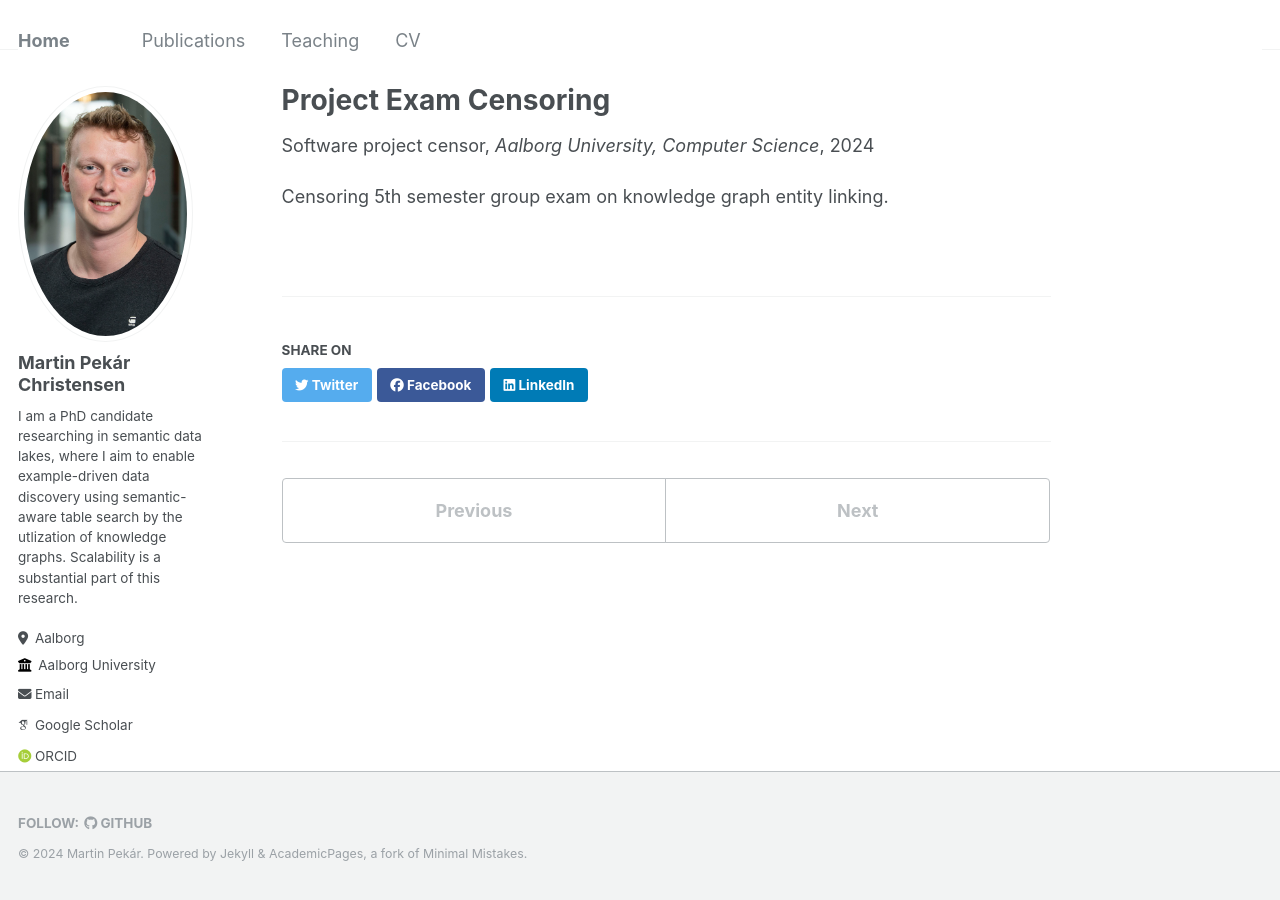
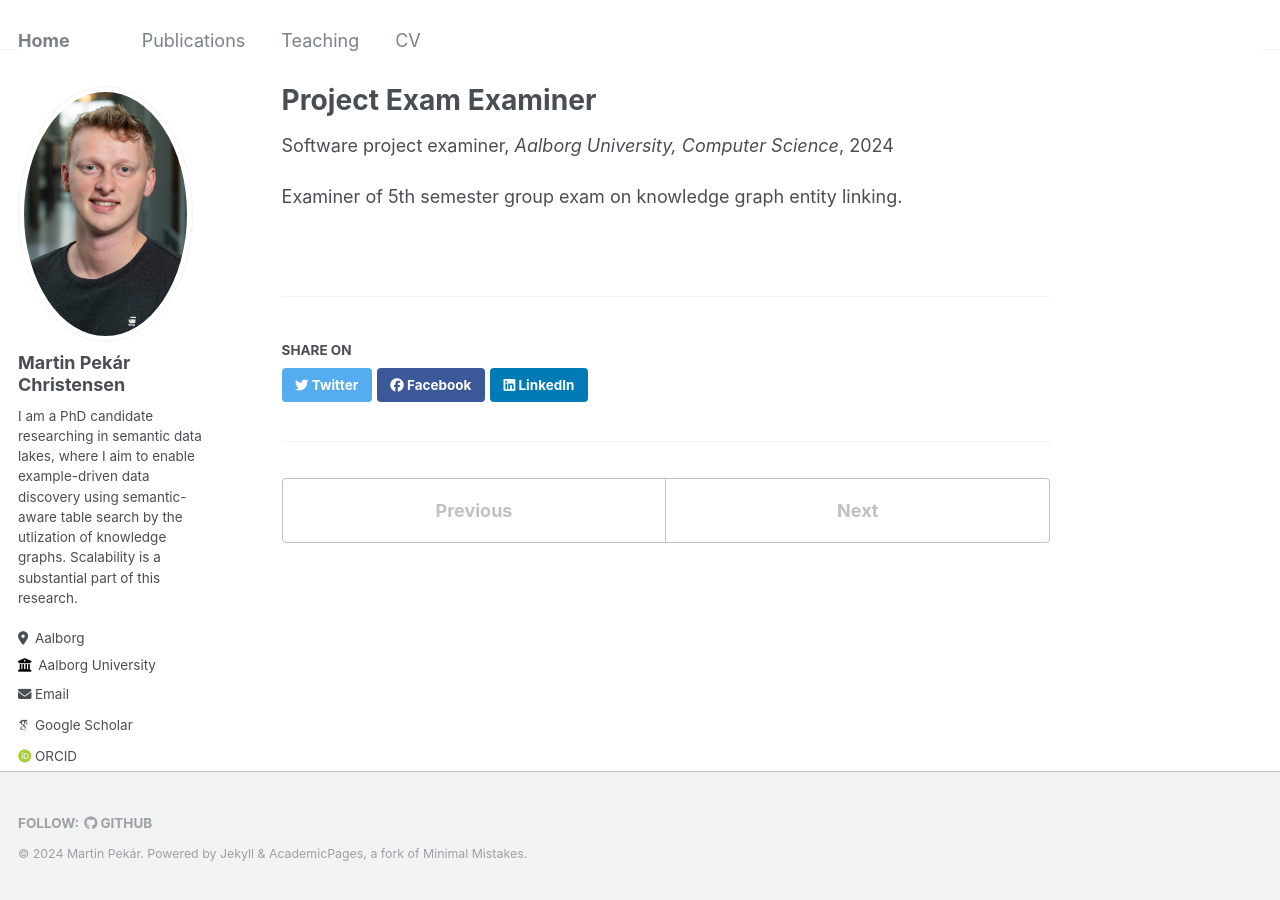
Before and after one commit to MrPekar98/mrpekar98.github.io, a Jekyll site: the page built from _teaching/2023-fall-teaching-censoring-2.md, in a window 1280 px wide. Built offline with Jekyll 4.4.1, drawn with Linux system fonts in a browser that asks for light colours; some web fonts are replaced.

Commit message:
Update 2023-fall-teaching-censoring-2.md

```diff
--- a/_teaching/2023-fall-teaching-censoring-2.md
+++ b/_teaching/2023-fall-teaching-censoring-2.md
@@ -1,10 +1,10 @@
 ---
-title: "Project Exam Censoring"
+title: "Project Exam Examiner"
 collection: teaching
-type: "Software project censor"
+type: "Software project examiner"
 #permalink: /teaching/2015-spring-teaching-1
 venue: "Aalborg University, Computer Science"
 date: 2024-01-18
 location: "Aalborg, Denmark"
 ---
-Censoring 5th semester group exam on knowledge graph entity linking.
+Examiner of 5th semester group exam on knowledge graph entity linking.
```
